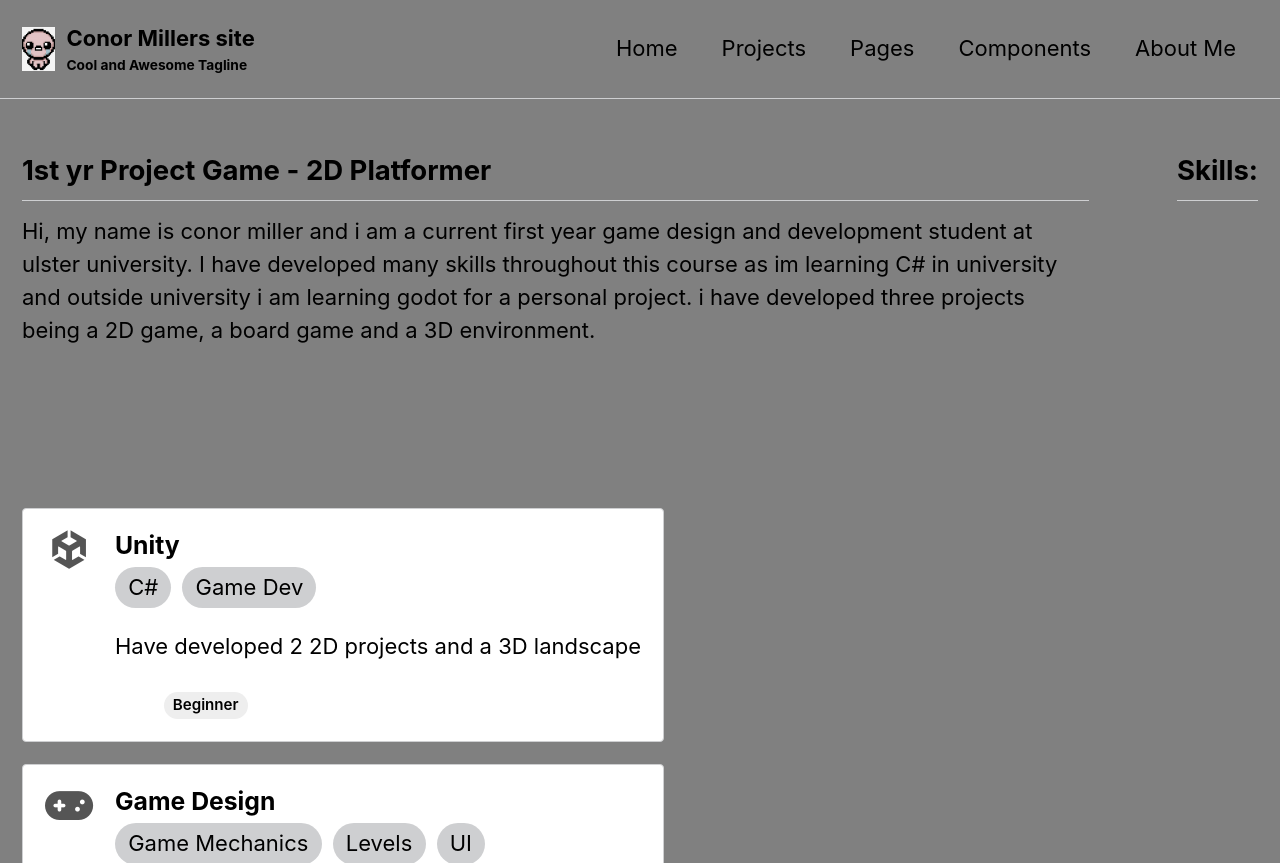
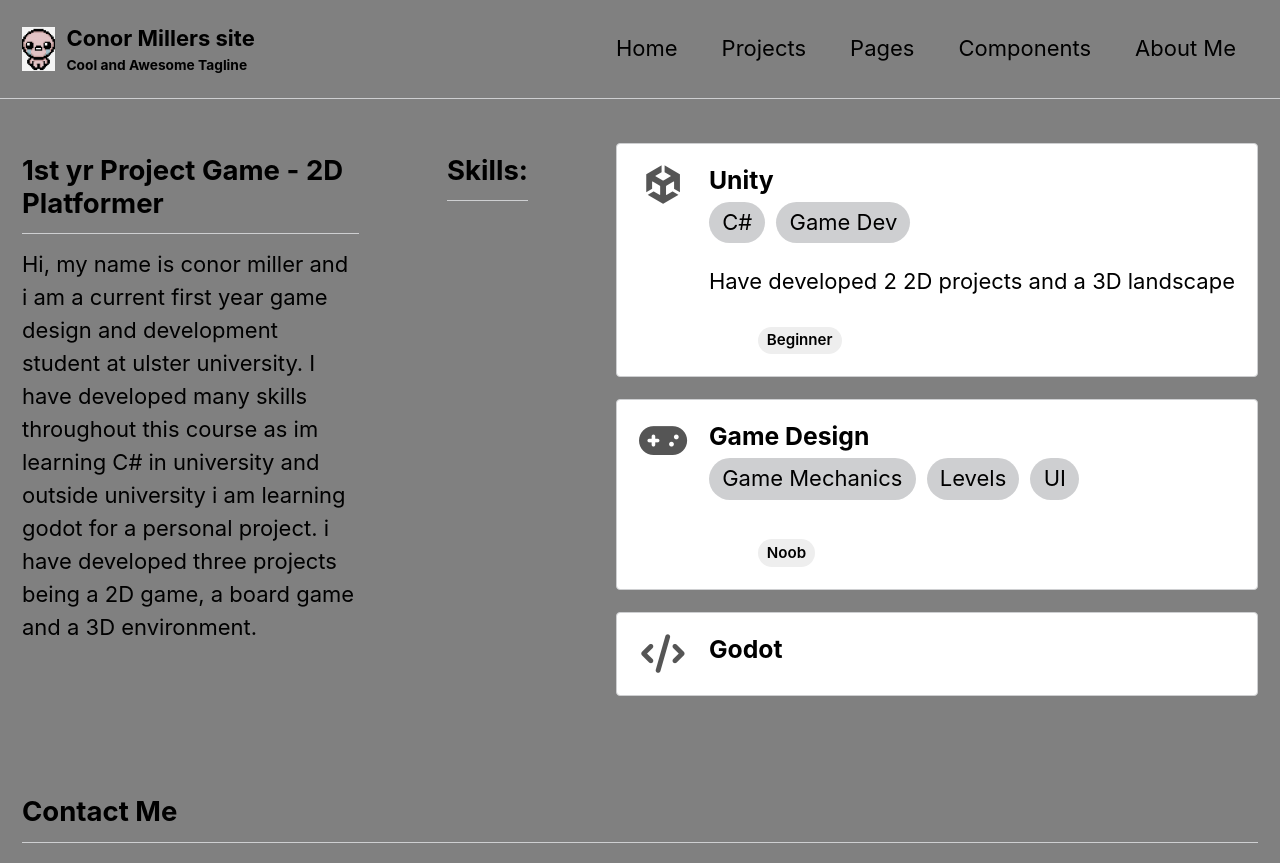
Before and after one commit to Conor-Miller9276/Conor-Miller9276.github.io, a Jekyll site: the page built from _pages/about-me.md, in a window 1280 px wide. Shown: the top 863 px of the page. Built offline with Jekyll 4.4.1, drawn with Linux system fonts in a browser that asks for light colours; grey boxes are pictures that could not be loaded.

Commit message:
Update about-me.md

```diff
--- a/_pages/about-me.md
+++ b/_pages/about-me.md
@@ -21,7 +21,7 @@ skills:
 
 <div style="display:flex; flex-wrap:wrap; gap:4rem; align-items:flex-start;">
 <!-- LEFT: text content -->
-<div style="flex:1 1 100px; min-width:400px;">
+<div style="flex:1 1 100px; min-width:300px;">
 <h2>1st yr Project Game - 2D Platformer</h2>
 <p>
 Hi, my name is conor miller and i am a current first year game design and development student at ulster university. I have developed many skills throughout this course as im learning C# in university and outside university i am learning godot for a personal project. i have developed three projects being a 2D game, a board game and a 3D environment.
```
